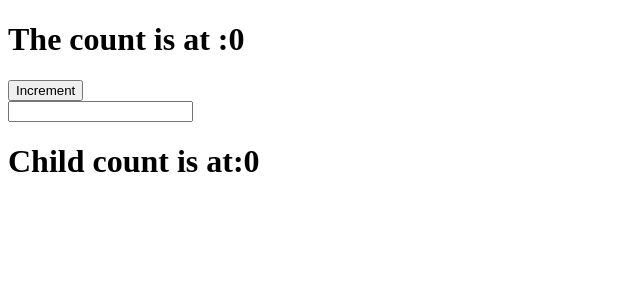
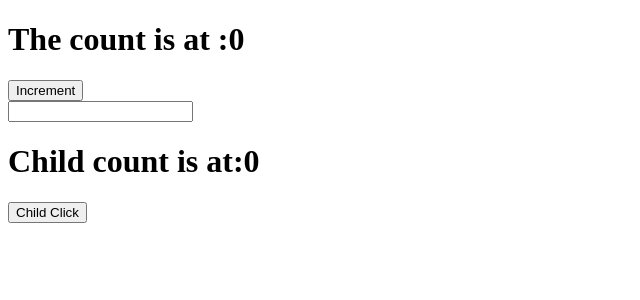
Before and after one commit to bobbyDeepak1415/React_Hooks, a React (Vite) app: page / in a window 1280 px wide. Shown: the top 300 px of the page, without its empty margins (0-640 px from the left). Built offline with nearby package versions, Linux system fonts and the light colour scheme.

Commit message:
setup done

```diff
--- a/src/Child1.jsx
+++ b/src/Child1.jsx
@@ -1,13 +1,13 @@
 import React from "react";
 
-const Child1 = ({count}) => {
-
-  console.log('child rendering...')
-  return <div>
-
-
-    <h1>Child count is at:{count}</h1>
-  </div>;
+const Child1 = ({ count, memoizedFunc }) => {
+  console.log("child rendering...");
+  return (
+    <div>
+      <h1>Child count is at:{count}</h1>
+      <button onClick={memoizedFunc}>Child Click</button>
+    </div>
+  );
 };
 
-export default Child1;
+export default React.memo(Child1);
--- a/src/Demo.jsx
+++ b/src/Demo.jsx
@@ -1,27 +1,29 @@
-import React, { useState } from 'react'
-import Child1 from './Child1'
+import React, { useCallback, useState } from "react";
+import Child1 from "./Child1";
 
 const Demo = () => {
+  console.log("parent rendering...");
+  const [item, setItem] = useState("");
 
-  console.log("parent rendering...")
-  const [item,setItem]=useState("")
+  const [count, setCount] = useState(0);
 
-  const [count,setCount]=useState(0)
+  const expensiveFunc = useCallback(() => {
+    console.log('expensive func reunning...')
+    setCount((prev) => prev + 19);
+  }, []);
+
   return (
     <div>
-
       <h1>The count is at :{count}</h1>
-      <button onClick={()=>setCount(prev=>prev+1)}>Increment</button>
+      <button onClick={() => setCount((prev) => prev + 1)}>Increment</button>
       <div>
-
-      <input value={item} onChange={(e)=>setItem(e.target.value)}/>
+        <input value={item} onChange={(e) => setItem(e.target.value)} />
       </div>
       <div>
-        <Child1 count={count}/>
+        <Child1 memoizedFunc={expensiveFunc} count={count} />
       </div>
+    </div>
+  );
+};
 
-    </div>
-  )
-}
-
-export default Demo
+export default Demo;
--- a/src/handleClick.jsx
+++ b/src/handleClick.jsx
@@ -1,3 +1,6 @@
-const handleClick = () => {};
+const handleClick = () => {
+
+
+};
 
 export default handleClick;
```
